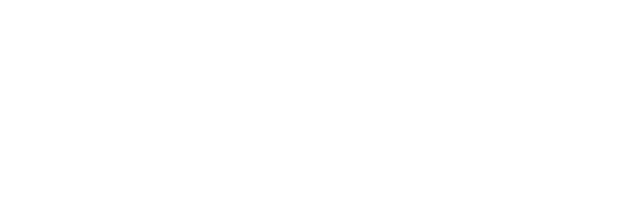
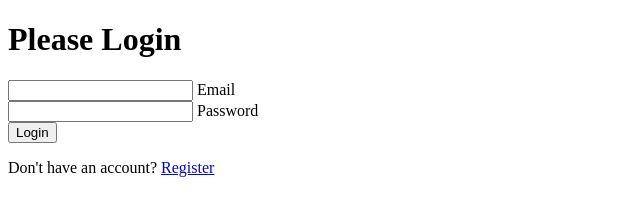
Before and after one commit to SwamiTheDev/Form, a plain HTML site: page index.html in a window 1280 px wide. Shown: the whole page, without its empty margins (0-640 px from the left). Drawn offline with Linux system fonts and the light colour scheme.

Commit message:
page content upload in html

```diff
--- a/index.html
+++ b/index.html
@@ -8,7 +8,21 @@
 </head>
 
 <body>
-
+    <div class="container">
+        <h1>Please Login</h1>
+        <form>
+            <div class="form-control">
+                <input type="text" required />
+                <label>Email</label>
+            </div>
+            <div class="form-control">
+                <input type="password" required />
+                <label>Password</label>
+            </div>
+            <button class="btn">Login</button>
+            <p class="text">Don't have an account? <a href="#">Register</a></p>
+        </form>
+    </div>
 </body>
 
 </html>
```
